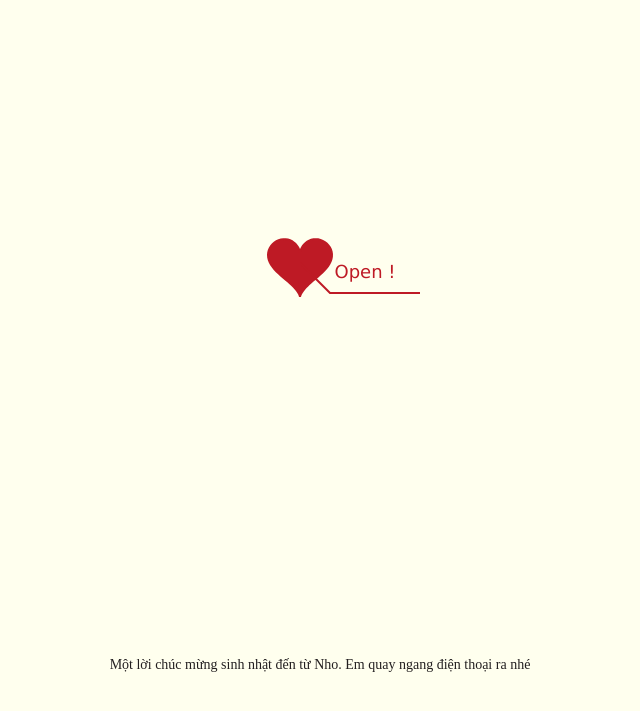
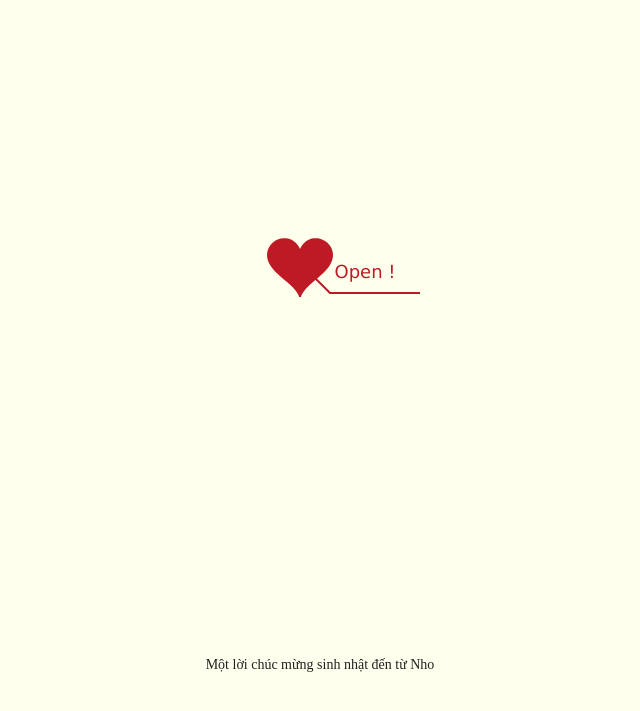
Before and after one commit to HuyAnhh/Chang-s-Birthday, a plain HTML site: page index.html in a window 1280 px wide. Shown: the part 87-798 px from the top of the page, without its empty margins (320-960 px from the left). Drawn offline with Linux system fonts and the light colour scheme.

Commit message:
second commit

```diff
--- a/index.html
+++ b/index.html
@@ -242,7 +242,7 @@
 
 <div style="text-align:center;margin:50px 0; font:normal 14px/24px 'MicroSoft YaHei';">
 
-<p>Một lời chúc mừng sinh nhật đến từ Nho. Em quay ngang điện thoại ra nhé</p>
+<p>Một lời chúc mừng sinh nhật đến từ Nho</p>
 </div>
 </body>
 </html>
```
